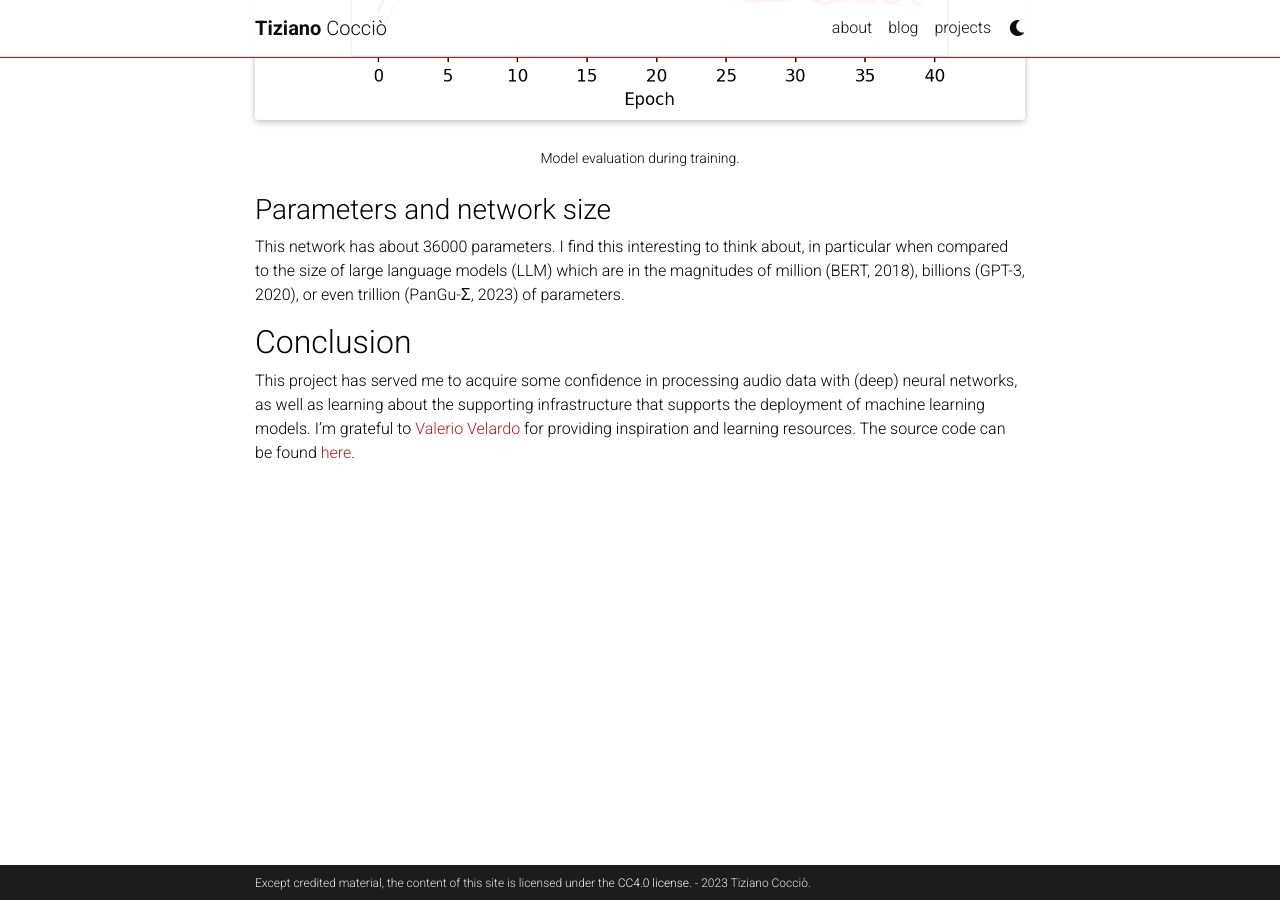
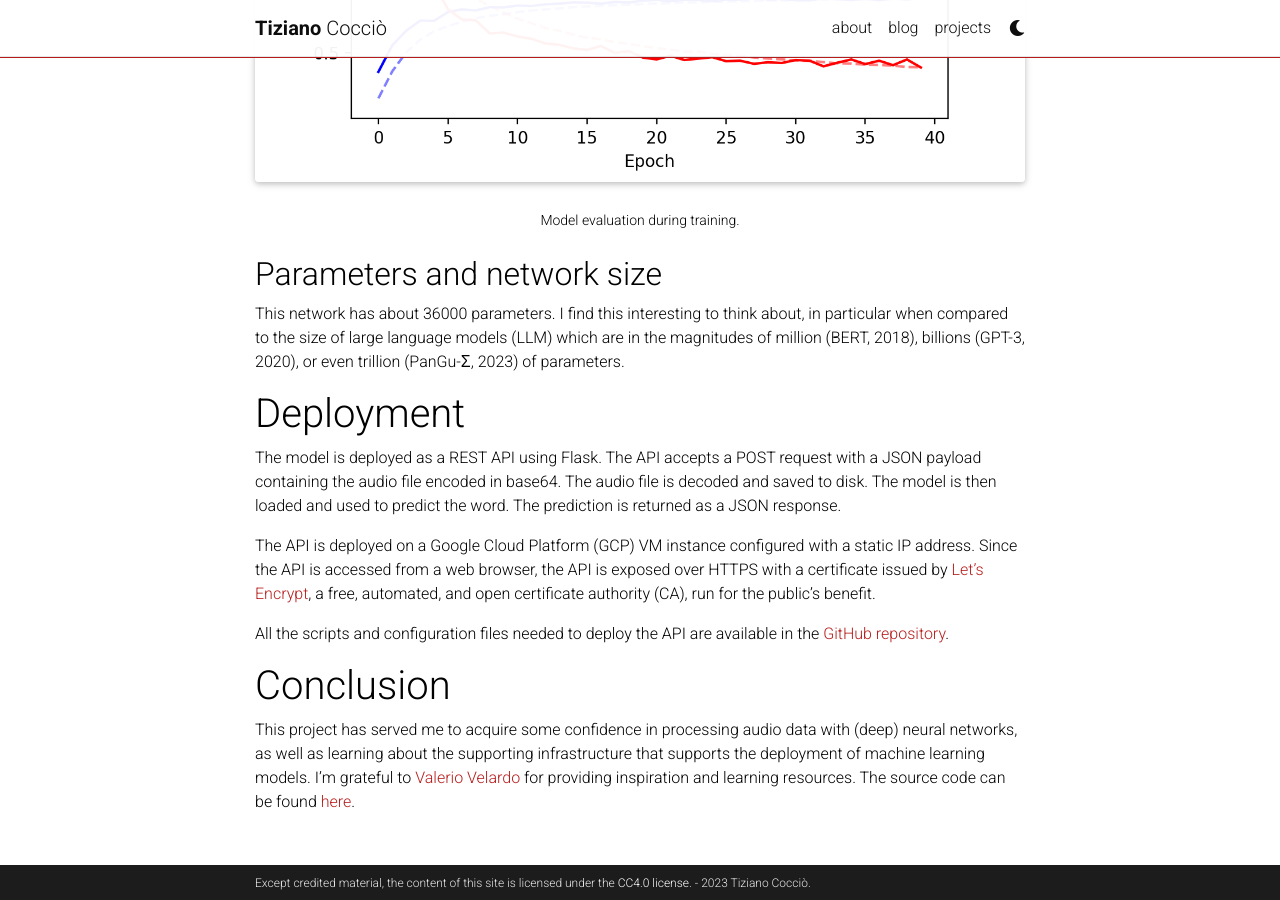
Before and after one commit to tizianococcio/tizianococcio.github.io, a Jekyll site: the page built from _projects/single-word-recognition.md, in a window 1280 px wide and 900 px high, scrolled down 4886 px. Built offline with Jekyll 4.4.1, drawn with Linux system fonts in a browser that asks for light colours; full-size pictures stand in for the smaller copies a plugin makes; comment, search, counter and statistics services are not loaded; a style sheet for code colours, icons or effects is not loaded; some of the changed text lies outside the part shown.

Commit message:
add deployment section

```diff
--- a/_projects/single-word-recognition.md
+++ b/_projects/single-word-recognition.md
@@ -193,7 +193,7 @@ To test this model, upload an audio file with an utterance of one of the keyword
 ---
 
 
-## Overall architecture
+# Overall architecture
 - The model is running on Tensor Flow and was built using Keras APIs.
 - A Python Flask application is in charge to handle requests: it invokes the model, preprocesses the audio file and sends back the model's output.
 - Requests are made via HTTP POST calls to an nginx server that passes requests to the Flask application via uWSGI.
@@ -209,15 +209,15 @@ To test this model, upload an audio file with an utterance of one of the keyword
     Overall system architecture.
 </div>
 
-## Audio preprocessing
+# Audio preprocessing
 
-### Dataset
+## Dataset
 The dataset has 65000 one-second long utterances of 30 short words. The recordings originate from uncontrolled settings. This was intentional and by design, in order to collect samples that resemble real-world data. The recordings were then converted to a 16-bit little-endian PCM-encoded WAVE file at a 16000 Hz sample rate. The audio was then trimmed to a one-second length to align most utterances, using the [extract_loudest_section](https://github.com/petewarden/extract_loudest_section) tool. The audio files were then arranged into directories with each directory name labelling the word that is spoken.
 
-### Data split
+## Data split
 I reserve 10% of the data for testing, meaning that this data will not be used to evaluate the model during training. The remaining 90% is split further, by using 10% for validation during training, while the rest is used to train the model.
 
-### Features
+## Features
 From each audio file I compute the Mel-Frequency Cepstral Coefficients (MFCCs). To compute MFCCs, one can first compute the Mel-Spectrogram.
 
 A Mel-spectrogram is a time-frequency representation of an audio signal, where the frequency axis is transformed to the [Mel scale](https://en.wikipedia.org/wiki/Mel_scale). The Mel scale approximates human auditory perception and emphasizes the range of frequencies that are more important for speech recognition. To compute a Mel-spectrogram, you first obtain a short-time Fourier transform ([STFT](https://en.wikipedia.org/wiki/Short-time_Fourier_transform)) spectrogram and then apply the Mel filterbank (a set of triangular filters) to the power spectrum. The result is a 2D representation that shows how the power in different Mel-frequency bands evolves over time.
@@ -228,18 +228,18 @@ Once we have the Mel-spectrogram, the log of the Mel-scaled power spectrum is co
 
 For this model I use 13 coefficients. Since the MFCCs are also a 2D representation of the signal, they can be seen as images or snapshots of the audio file. In fact, they are indeed treated as images by the CNN.
 
-#### Noise
+### Noise
 The dataset also provides some noise that can optionally be added to the audio recordings in order to enrich the dataset. In this context I decided not to add any background noise.
 
-## Convolutional Neural Network
+# Convolutional Neural Network
 The network is made of three convolutional layers, and two dense layers. To deal with overfitting, at each convolutional layer an $$L2$$ regularizer is applied, this adds a penalty term to the loss function, which encourages smaller weights. After a Rectifier Linear Unit (ReLU) activation, the output is normalized and downsampled with max-pooling. Normalization results in the output of the previous layer to have zero mean and unit variance. This helps to stabilize the training process by reducing internal covariate shift. Max-pooling results in a downsampled representation of the input. The two-dimensional input is then flattened and fed into a fully-connected layer. To help with overfitting, some units are randomly dropped out during training with $$p=0.3$$. The output is computed with a dense layer where the number of units (neurons) equals the number of words in the training set. Finally, in order to achieve multi-class classification, a softmax activation is applied, allowing to interpret the output as a probability distribution. The network was trained using a learning rate of $$0.0001$$ for $$40$$ epochs and with a batch size of $$32$$.
 
-### Optimizer
+## Optimizer
 I used the Adam optimization algorithm implemented in Keras, a stochastic gradient descent method, based on adaptive estimation of first-order and second-order moments. It is a popular optimization algorithm due to its ability to adapt the learning rate dynamically and its ability to handle sparse gradients.
 
 The algorithm maintains two moving average estimations: the first is the exponential moving average of the gradients, and the second is the exponential moving average of the square of the gradients. The algorithm then calculates the update for each parameter by combining these two moving averages, along with a hyperparameter for the learning rate.
 
-### Loss function
+## Loss function
 
 To train this network I used the sparse categorical crossentropy loss function, a commonly used loss function in machine learning for multi-class classification tasks. It is used when the classes are mutually exclusive, meaning that each sample can belong to only one class.
 
@@ -253,9 +253,9 @@ where $$y_i$$ is a one-hot encoded vector representing the true label (i.e., all
 
 The loss function penalizes the model for assigning low probability to the true class, and rewards it for assigning high probabilities to the true class. The overall loss is the sum of the losses over all samples in the training set.
 
-[Here](https://gombru.github.io/2018/05/23/cross_entropy_loss/)'s a nice detailed explanation of this loss function.
+[Here](https://gombru.github.io/2018/05/23/cross_entropy_loss/)'s a nice and detailed explanation of this loss function.
 
-### Model evaluation
+## Model evaluation
 Across multiple runs the model has a loss (error) of about 0.4 and an accuracy of 0.9.
 <div class="row">
     <div class="col-sm mt-3 mt-md-0">
@@ -266,10 +266,17 @@ Across multiple runs the model has a loss (error) of about 0.4 and an accuracy o
     Model evaluation during training.
 </div>
 
-### Parameters and network size
+## Parameters and network size
 This network has about 36000 parameters. I find this interesting to think about, in particular when compared to the size of large language models (LLM) which are in the magnitudes of million (BERT, 2018), billions (GPT-3, 2020), or even trillion (PanGu-Σ, 2023) of parameters.
 
-## Conclusion
+# Deployment
+The model is deployed as a REST API using Flask. The API accepts a POST request with a JSON payload containing the audio file encoded in base64. The audio file is decoded and saved to disk. The model is then loaded and used to predict the word. The prediction is returned as a JSON response.
+
+The API is deployed on a Google Cloud Platform (GCP) VM instance configured with a static IP address. Since the API is accessed from a web browser, the API is exposed over HTTPS with a certificate issued by [Let's Encrypt](https://letsencrypt.org/), a free, automated, and open certificate authority (CA), run for the public's benefit.
+
+All the scripts and configuration files needed to deploy the API are available in the [GitHub repository](https://github.com/tizianococcio/single-word-recognition).
+
+# Conclusion
 This project has served me to acquire some confidence in processing audio data with (deep) neural networks, as well as learning about the supporting infrastructure that supports the deployment of machine learning models. I'm grateful to [Valerio Velardo](https://valeriovelardo.com/) for providing inspiration and learning resources. The source code can be found [here](https://github.com/tizianococcio/single-word-recognition).
 
 
```
